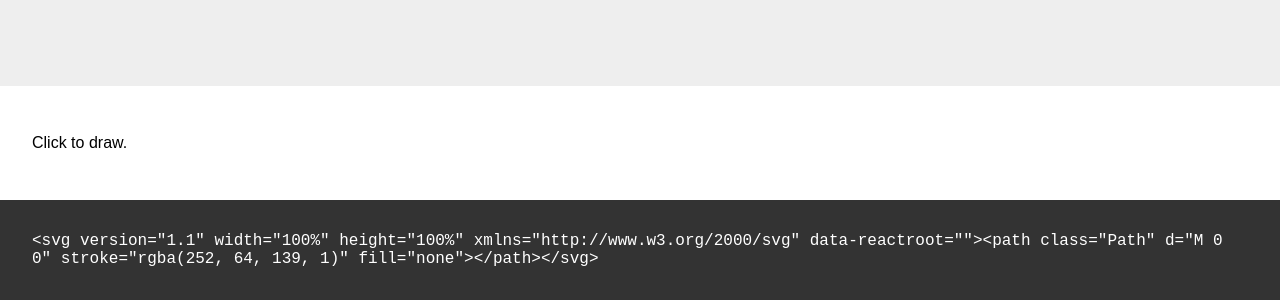
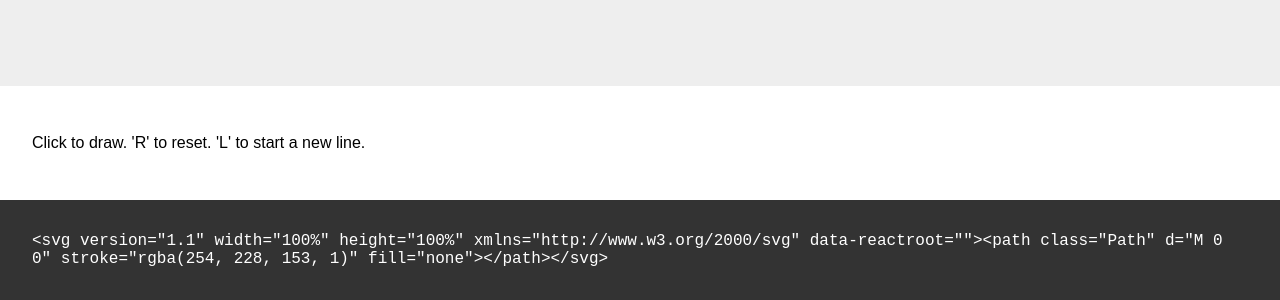
Before and after one commit to damontgomery/svg-canvas, a React (Vite) app: page / in a window 1280 px wide. Shown: the part 500-800 px from the top of the page. Built offline with nearby package versions, Linux system fonts and the light colour scheme.

Commit message:
Keyboard controls for resetting and new line.

```diff
--- a/src/App.tsx
+++ b/src/App.tsx
@@ -1,4 +1,4 @@
-import { useState } from 'react'
+import { useState, KeyboardEvent } from 'react'
 import './App.css'
 import Canvas from './Canvas';
 import { Shape, Coordinate, PathShape } from './shapes'
@@ -6,16 +6,20 @@ import { getRandomColor } from './color'
 import SvgMarkup from './SvgMarkup';
 
 function App() {
-  const defaultShape = new PathShape;
+  function getNewPathShape() {
+    const shape = new PathShape;
 
-  defaultShape.stroke = {
-    red: getRandomColor(),
-    green: getRandomColor(),
-    blue: getRandomColor(),
-    opacity: 1,
+    shape.stroke = {
+      red: getRandomColor(),
+      green: getRandomColor(),
+      blue: getRandomColor(),
+      opacity: 1,
+    }
+
+    return shape
   }
 
-  const [shapes, setShapes] = useState([defaultShape])
+  const [shapes, setShapes] = useState([getNewPathShape()])
 
   function addCoordinateToShape(coordinate: Coordinate) {
     let newShapes = Array.from(shapes)
@@ -30,14 +34,41 @@ function App() {
     setShapes(newShapes)
   }
 
+  function handleKeyDown(event: KeyboardEvent) {
+    switch (event.key) {
+      case 'r':
+        reset()
+        break;
+      case 'l':
+        newLine()
+        break;
+    }
+  }
+
+  function reset() {
+    setShapes([getNewPathShape()])
+  }
+
+  function newLine() {
+    let newShapes = Array.from(shapes)
+
+    newShapes.push(getNewPathShape())
+
+    setShapes(newShapes)
+  }
+
   return (
-    <div className="App">
+    <div
+      className="App"
+      tabIndex={0}
+      onKeyDown={handleKeyDown}
+    >
       <Canvas
         shapes={shapes}
         addCoordinateToShape={addCoordinateToShape}
       />
       <div className="Help">
-        <p>Click to draw.</p>
+        <p>Click to draw. 'R' to reset. 'L' to start a new line.</p>
       </div>
       <SvgMarkup
         shapes={shapes}
```
